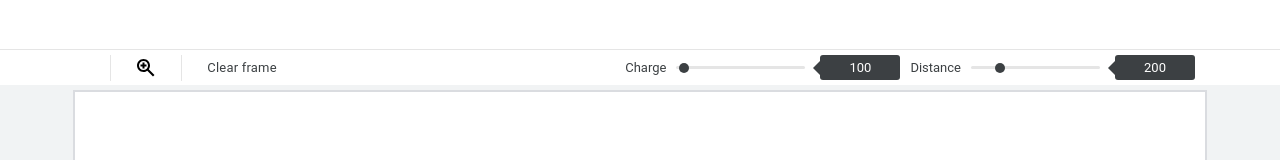
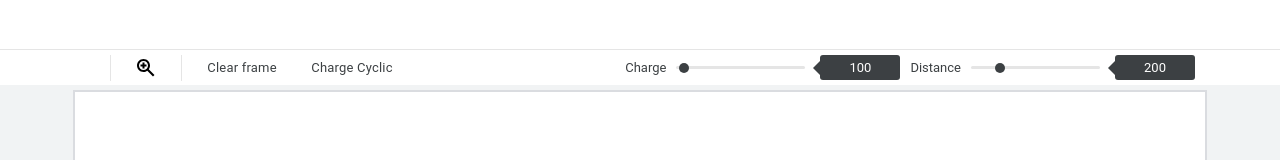
Before and after one commit to vlo111/d3js-layouts, a React (Create React App) app: page / in a window 1280 px wide. Shown: the top 160 px of the page. Built offline with nearby package versions, Linux system fonts and the light colour scheme.

Commit message:
set cyclic charge

```diff
--- a/src/components/graph/Chart.js
+++ b/src/components/graph/Chart.js
@@ -349,6 +349,29 @@ class Chart {
         }
     }
 
+    static chargeCyclic = () => {
+        if (this.force) {
+            this.force.force("charge", d3.forceCollide().radius(10))
+                .force("r", d3.forceRadial(function(d) {
+                    switch (d.color) {
+                        case NODE_COLOR.Black:
+                            return 1;
+                        case NODE_COLOR.Red:
+                            return 300;
+                        case NODE_COLOR.Blue:
+                            return 600;
+                        case NODE_COLOR.Teal:
+                            return 900;
+                        case NODE_COLOR.Cornflowerblue:
+                            return 1200;
+                        default:
+                            return 1500;
+                    }
+                }))
+            this.draw();
+        }
+    }
+
     static handleZoom = (ev) => {
         if (this.activeButton === 'create-label' || ev.sourceEvent?.shiftKey) {
             return;
--- a/src/components/graph/index.js
+++ b/src/components/graph/index.js
@@ -34,6 +34,10 @@ function App() {
         Chart.autoScale();
     }
 
+    const chargeCyclic = () => {
+        Chart.chargeCyclic();
+    }
+
     return (
         <div>
             <div className="header">
@@ -55,6 +59,12 @@ function App() {
                         <div onClick={clearFrame} className="clear-frame-block">
                             <div className="clear-frame">
                                 Clear frame
+                            </div>
+                        </div>
+
+                        <div onClick={chargeCyclic} className="clear-frame-block">
+                            <div className="clear-frame">
+                                Charge Cyclic
                             </div>
                         </div>
                     </div>
```
